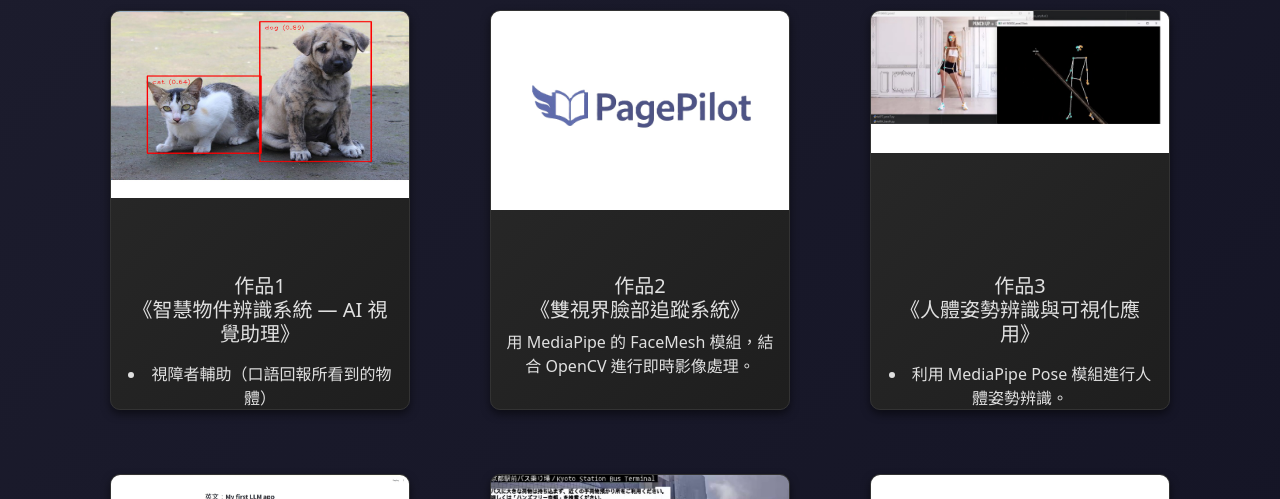
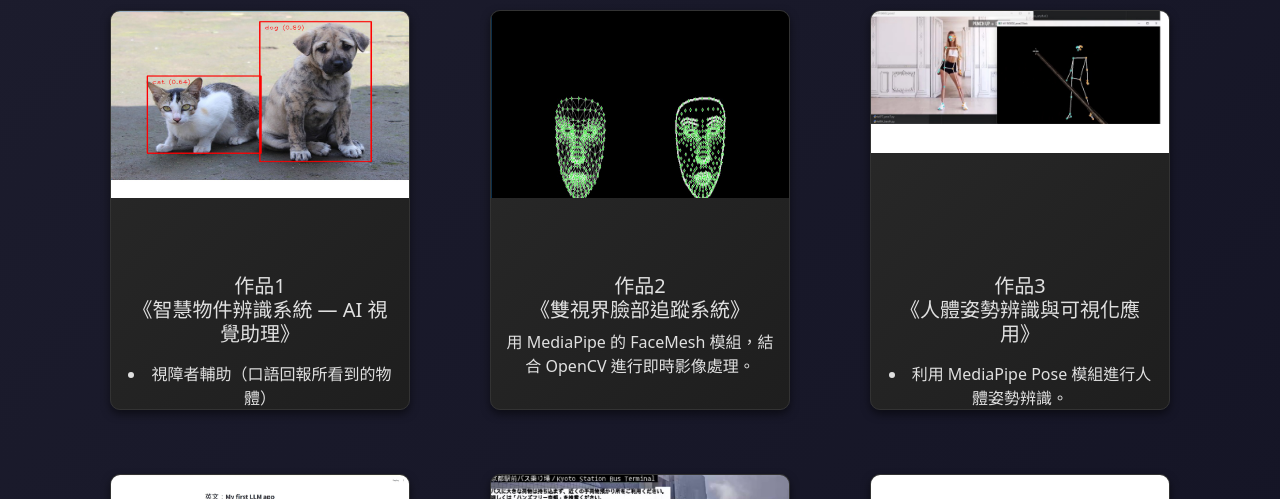
Before and after one commit to CHU-99226/CHU-99226.github.io, a plain HTML site: page index.html in a window 1280 px wide. Shown: the part 601-1100 px from the top of the page. Drawn offline with nearby package versions, Linux system fonts and the light colour scheme.

Commit message:
Update index.html

```diff
--- a/index.html
+++ b/index.html
@@ -134,7 +134,7 @@
                 </div>
                 <div class="col-md-4 mb-4">
                     <div class="card">
-                        <img src="未命名.jpg" class="card-img-top" alt="作品2">
+                        <img src="未命名4.jpg" class="card-img-top" alt="作品2">
                         <div class="card-body">
                             <h5 class="card-title">作品2<br>《雙視界臉部追蹤系統》</h5>
                             <p class="card-text">用 MediaPipe 的 FaceMesh 模組，結合 OpenCV 進行即時影像處理。</p>
```
